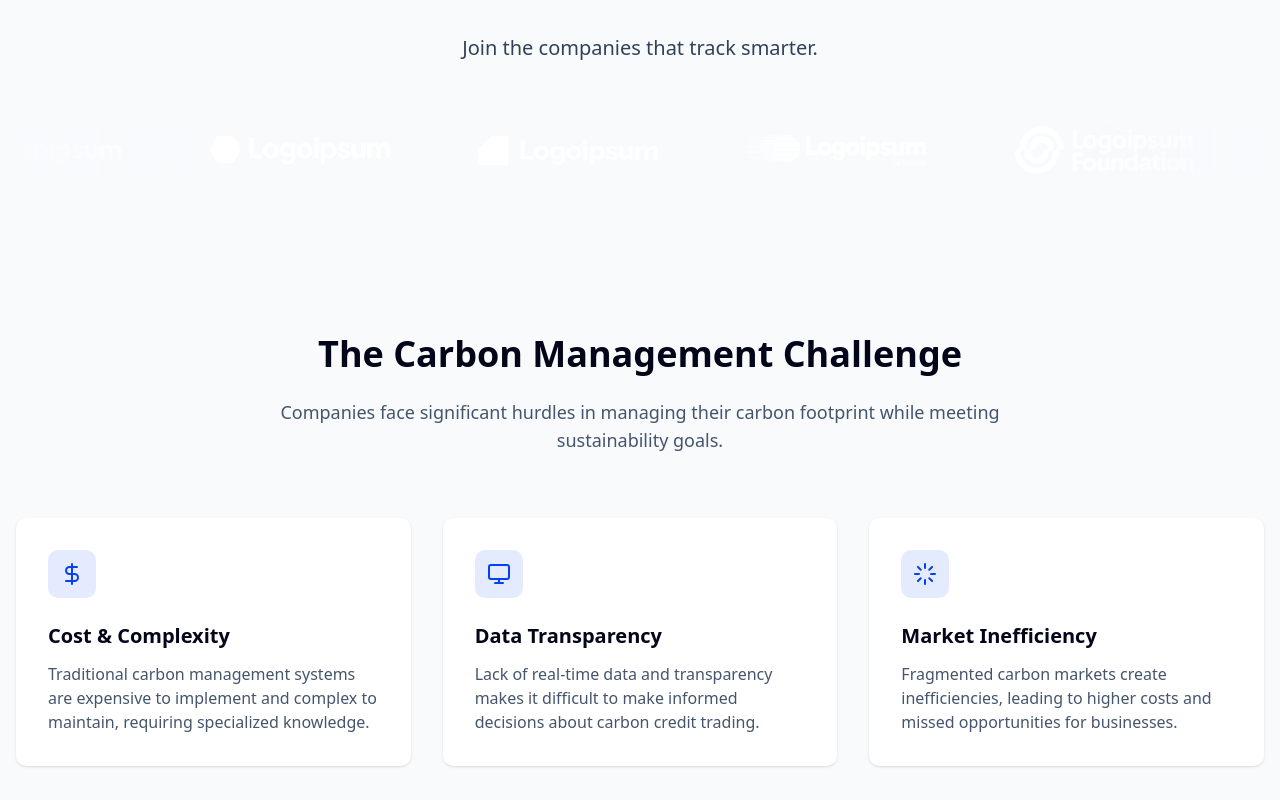
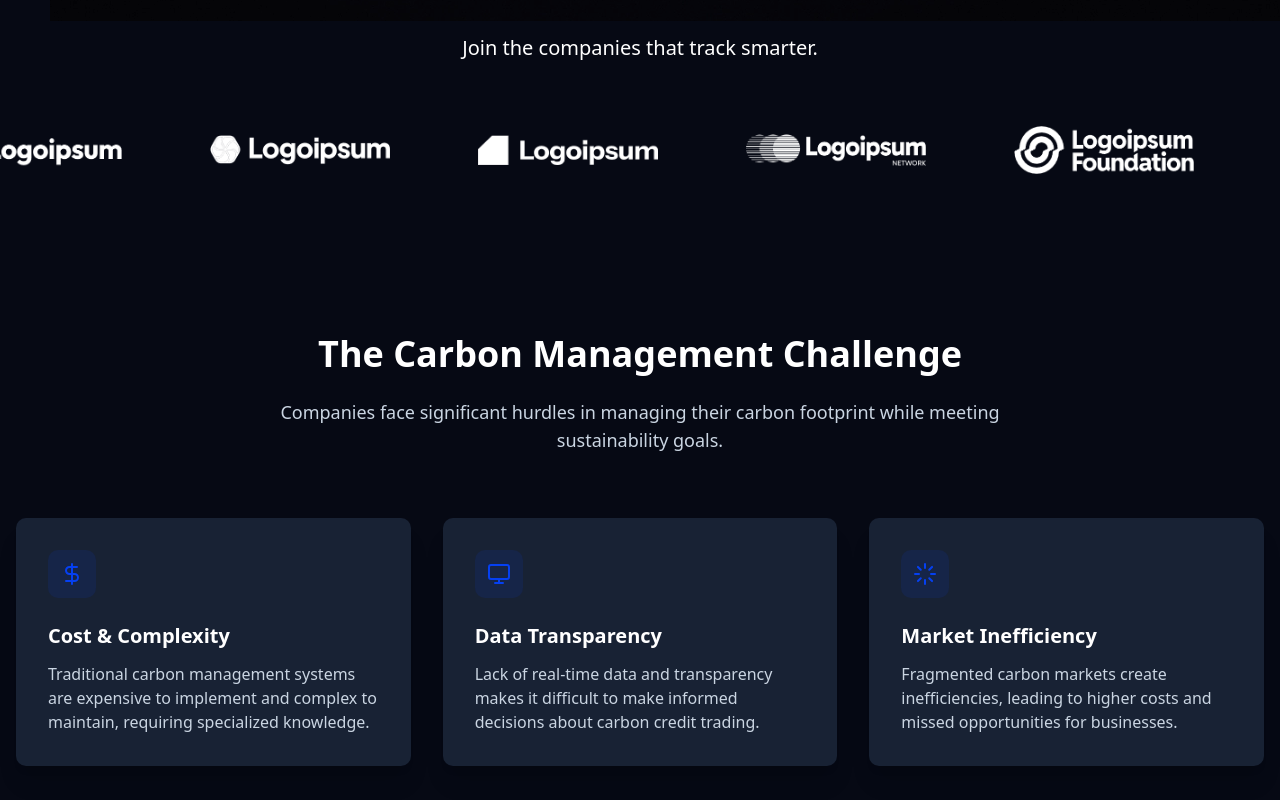
Before and after one commit to carbonhub-app/carbonhub-fe, a Next.js app: page / in a window 1280 px wide. Shown: the part 1380-2180 px from the top of the page. Built offline with nearby package versions, Linux system fonts and the light colour scheme.

Commit message:
feat: enhance ProblemSection and MarqueeSection styles; add background image to ProblemSection

```diff
--- a/src/app/page.tsx
+++ b/src/app/page.tsx
@@ -15,7 +15,30 @@ export default function Home() {
 
       <main className="flex-grow">
         <HeroSection />
-        <ProblemSection />
+
+        {/* Problem Section with Gradient Background */}
+        <div className="relative bg-[#060914]">
+          {/* Background image wrapper */}
+          <div className="absolute inset-0 overflow-hidden">
+            {/* Actual background div with image */}
+            <div
+              className="absolute h-[200%] w-full top-[-113%] left-[50px] z-0"
+              style={{
+                backgroundImage: 'url("/bg-marquee.webp")',
+                backgroundSize: '120% auto',
+                backgroundPosition: 'center top',
+                backgroundRepeat: 'no-repeat',
+                opacity: 0.8,
+              }}
+            ></div>
+          </div>
+
+          {/* Content */}
+          <div className="relative z-10">
+            <ProblemSection />
+          </div>
+        </div>
+
         <SolutionSection />
         {/* Additional sections would be added here */}
         {/* <TestimonialsSection /> */}
--- a/src/components/landing/MarqueeSection.tsx
+++ b/src/components/landing/MarqueeSection.tsx
@@ -48,13 +48,13 @@ export default function MarqueeSection() {
     return () => mediaQuery.removeEventListener("change", handler);
   }, []);
 
-  const gradientColor = isDark ? "rgb(7, 14, 33)" : "rgb(248, 250, 252)";
+  const gradientColor = isDark ? "rgba(6, 9, 20, 0)" : "rgba(6, 9, 20, 0)";
 
   return (
-    <section className="relative w-full py-12 bg-slate-50 dark:bg-slate-900/50 overflow-hidden">
+    <section className="relative w-full py-12 bg-transparent dark:bg-transparent overflow-hidden">
       {/* Title Container */}
       <div className="container mx-auto px-4 text-center mb-8">
-        <h2 className="text-xl font-normal text-slate-700 dark:text-slate-300">
+        <h2 className="text-xl font-normal text-white dark:text-white">
           Join the companies that track smarter.
         </h2>
       </div>
--- a/src/components/landing/ProblemSection.tsx
+++ b/src/components/landing/ProblemSection.tsx
@@ -10,21 +10,21 @@ export default function ProblemSection() {
 
       <section
         id="problem"
-        className="relative z-10 py-20 bg-slate-50 dark:bg-slate-900/50"
+        className="relative pt-20 pb-24 bg-transparent dark:bg-transparent"
       >
         <div className="container mx-auto px-4">
           <div className="max-w-3xl mx-auto text-center mb-16">
-            <h2 className="text-3xl md:text-4xl font-bold mb-6">
+            <h2 className="text-3xl md:text-4xl font-bold mb-6 text-white dark:text-white">
               The Carbon Management Challenge
             </h2>
-            <p className="text-lg text-slate-600 dark:text-slate-400">
+            <p className="text-lg text-slate-300 dark:text-slate-400">
               Companies face significant hurdles in managing their carbon
               footprint while meeting sustainability goals.
             </p>
           </div>
 
           <div className="grid grid-cols-1 md:grid-cols-3 gap-8">
-            <div className="bg-white dark:bg-slate-800 p-8 rounded-lg shadow-sm">
+            <div className="bg-slate-800/80 dark:bg-slate-800/80 p-6 md:p-8 rounded-lg shadow-xl">
               <div className="w-12 h-12 bg-primary/10 text-primary rounded-lg flex items-center justify-center mb-6">
                 <svg
                   xmlns="http://www.w3.org/2000/svg"
@@ -40,14 +40,15 @@ export default function ProblemSection() {
                   <path d="M12 2v20M17 5H9.5a3.5 3.5 0 0 0 0 7h5a3.5 3.5 0 0 1 0 7H6"></path>
                 </svg>
               </div>
-              <h3 className="text-xl font-semibold mb-3">Cost & Complexity</h3>
-              <p className="text-slate-600 dark:text-slate-400">
+              <h3 className="text-xl font-semibold mb-3 text-white dark:text-white">
+                Cost & Complexity
+              </h3>
+              <p className="text-slate-300 dark:text-slate-400 text-sm sm:text-base">
                 Traditional carbon management systems are expensive to implement
                 and complex to maintain, requiring specialized knowledge.
               </p>
             </div>
-
-            <div className="bg-white dark:bg-slate-800 p-8 rounded-lg shadow-sm">
+            <div className="bg-slate-800/80 dark:bg-slate-800/80 p-6 md:p-8 rounded-lg shadow-xl">
               <div className="w-12 h-12 bg-primary/10 text-primary rounded-lg flex items-center justify-center mb-6">
                 <svg
                   xmlns="http://www.w3.org/2000/svg"
@@ -65,14 +66,15 @@ export default function ProblemSection() {
                   <line x1="12" y1="17" x2="12" y2="21"></line>
                 </svg>
               </div>
-              <h3 className="text-xl font-semibold mb-3">Data Transparency</h3>
-              <p className="text-slate-600 dark:text-slate-400">
+              <h3 className="text-xl font-semibold mb-3 text-white dark:text-white">
+                Data Transparency
+              </h3>
+              <p className="text-slate-300 dark:text-slate-400 text-sm sm:text-base">
                 Lack of real-time data and transparency makes it difficult to
                 make informed decisions about carbon credit trading.
               </p>
             </div>
-
-            <div className="bg-white dark:bg-slate-800 p-8 rounded-lg shadow-sm">
+            <div className="bg-slate-800/80 dark:bg-slate-800/80 p-6 md:p-8 rounded-lg shadow-xl">
               <div className="w-12 h-12 bg-primary/10 text-primary rounded-lg flex items-center justify-center mb-6">
                 <svg
                   xmlns="http://www.w3.org/2000/svg"
@@ -95,10 +97,10 @@ export default function ProblemSection() {
                   <line x1="16.24" y1="7.76" x2="19.07" y2="4.93"></line>
                 </svg>
               </div>
-              <h3 className="text-xl font-semibold mb-3">
+              <h3 className="text-xl font-semibold mb-3 text-white dark:text-white">
                 Market Inefficiency
               </h3>
-              <p className="text-slate-600 dark:text-slate-400">
+              <p className="text-slate-300 dark:text-slate-400 text-sm sm:text-base">
                 Fragmented carbon markets create inefficiencies, leading to
                 higher costs and missed opportunities for businesses.
               </p>
```
Also changed, not shown: public/bg-marquee.webp (added), src/styles/problem-section.css (added).
